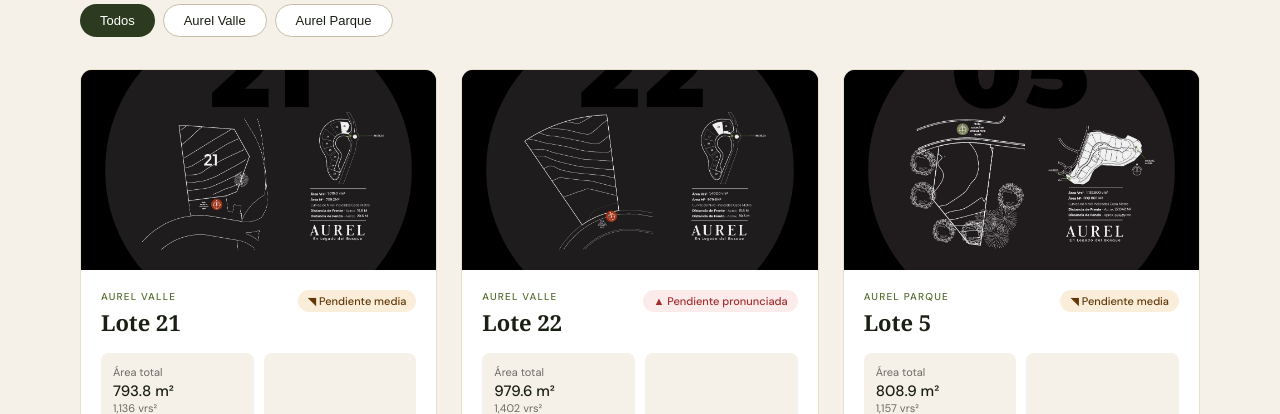
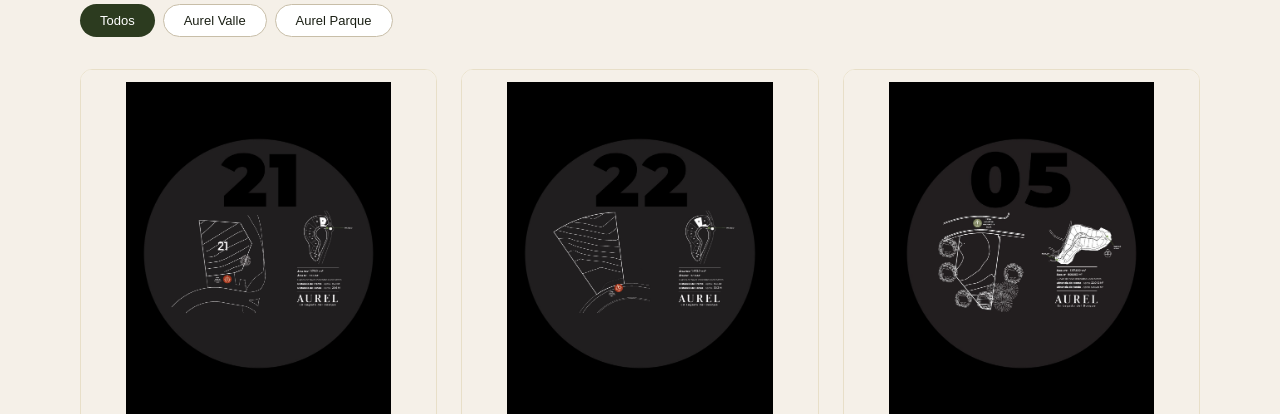
Before and after one commit to jdleons/mi-legado-home, a Next.js app: page / in a window 1280 px wide. Both pictures are taken after typing "Sample", "name@example.com", "5551234" into the empty fields and a click on the button "Tu casa ideal, a un clic →". Shown: the part 386-800 px from the top of the page. Built offline with nearby package versions, Linux system fonts and the light colour scheme.

Commit message:
fix: rótulo completo visible, fondo crema, sin recorte

```diff
--- a/app/components/LoteCard.tsx
+++ b/app/components/LoteCard.tsx
@@ -38,11 +38,11 @@
       style={{border:seleccionado?"2px solid #2C3B1F":"1px solid #E8DFC8",borderRadius:"12px",overflow:"hidden",cursor:"pointer",backgroundColor:seleccionado?"rgba(44,59,31,0.04)":"white",transition:"all 0.2s",boxShadow:seleccionado?"0 4px 16px rgba(44,59,31,0.12)":"none"}}>
 
       {(lote as unknown as {rotulo?:string}).rotulo && (
-        <div style={{backgroundColor:"#0D110A",borderRadius:"0",overflow:"hidden"}}>
+        <div style={{backgroundColor:"#F5F0E8",padding:"12px",display:"flex",justifyContent:"center",alignItems:"center",borderBottom:"1px solid #E8DFC8"}}>
           <img
             src={(lote as unknown as {rotulo?:string}).rotulo}
             alt={`Rótulo ${lote.nombre}`}
-            style={{width:"100%",height:"200px",objectFit:"cover",objectPosition:"center",display:"block",opacity:0.95}}
+            style={{width:"80%",maxWidth:"320px",height:"auto",display:"block",objectFit:"contain"}}
           />
         </div>
       )}
```
